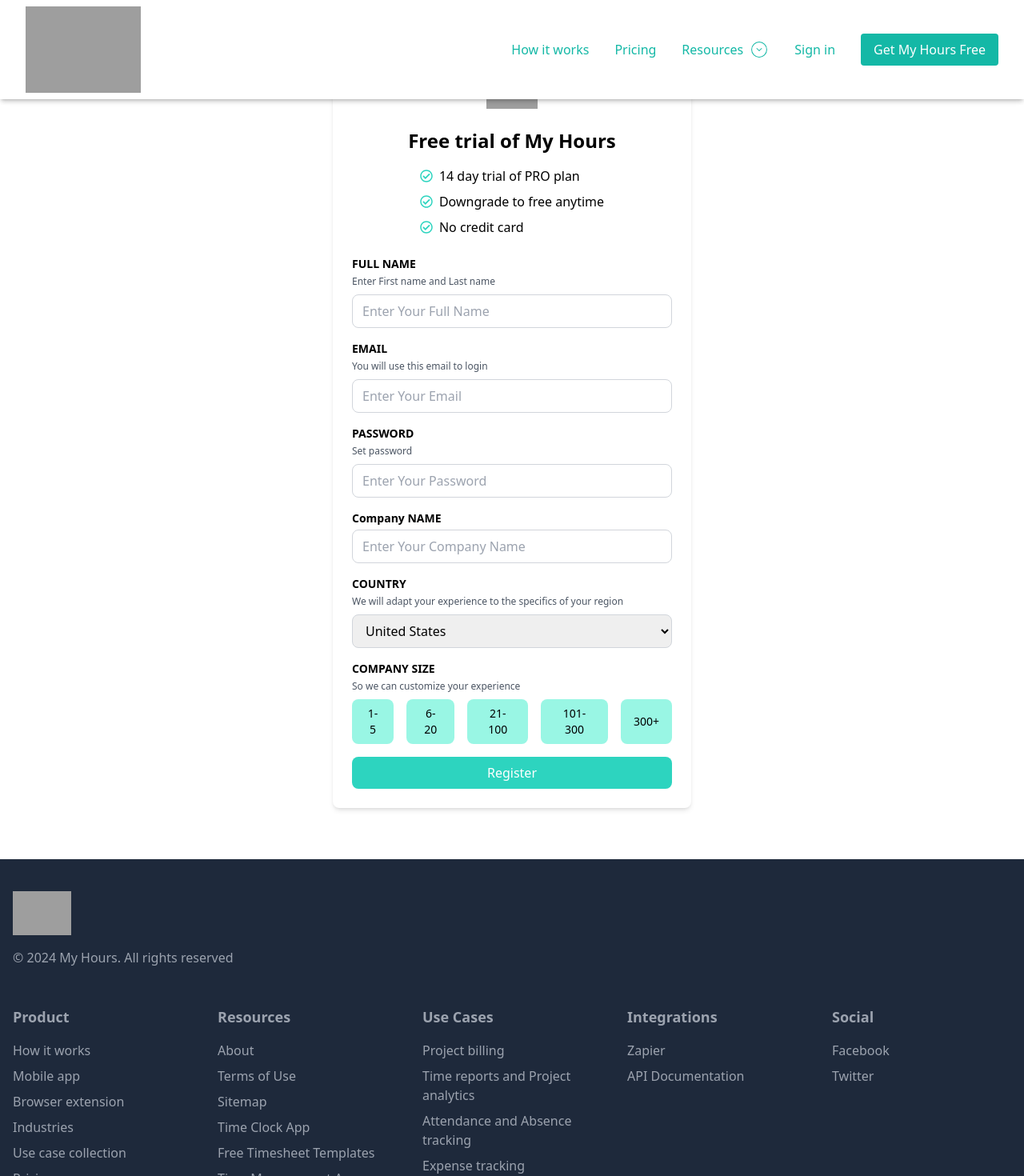
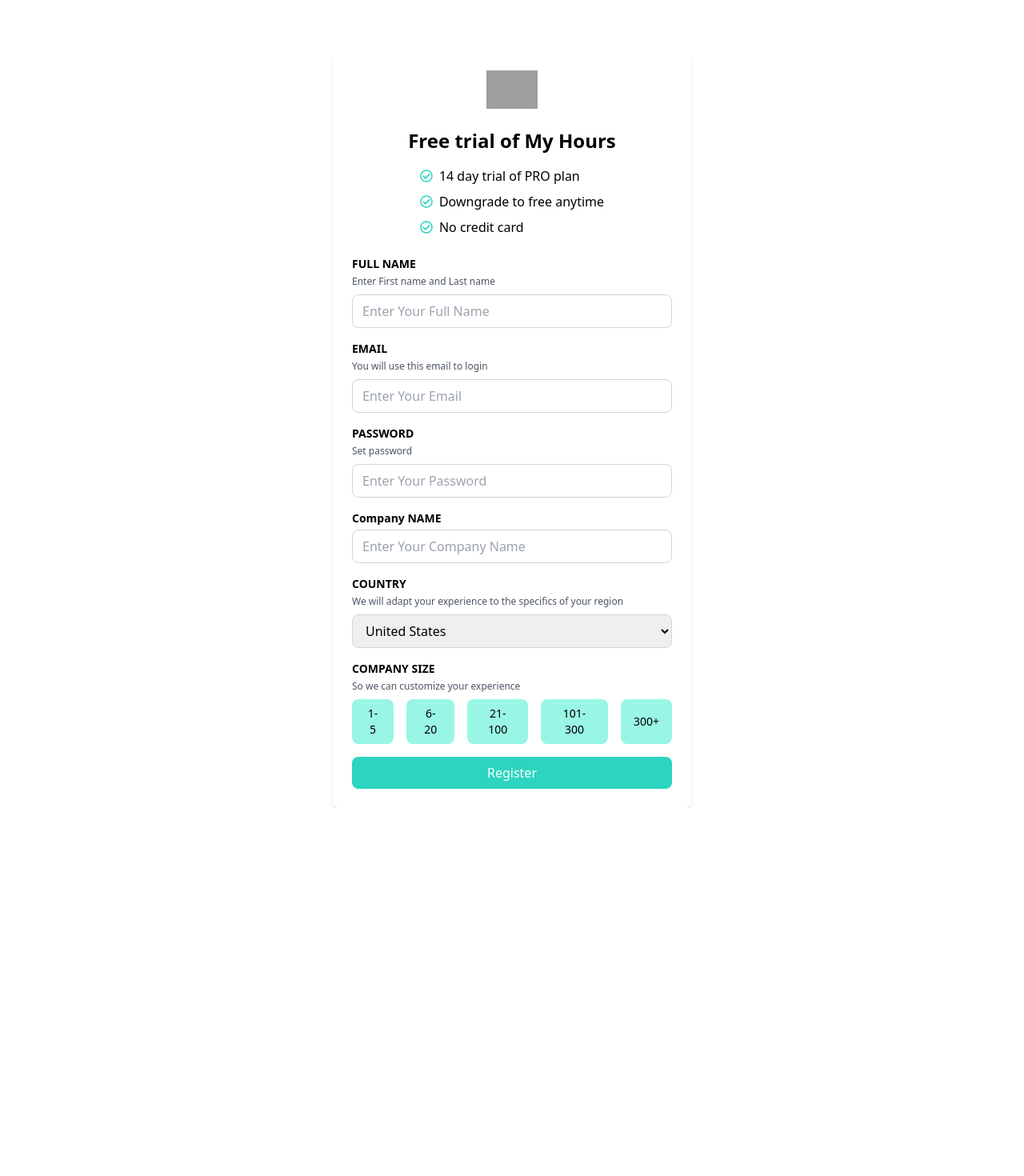
Before and after one commit to prabalbhandary/Softech, a React (Create React App) app: page /register in a window 1280 px wide. Shown: the top 1470 px of the page at 80% size. After the commit the page ends 1010 px from the top, so only its background shows below. Built offline with nearby package versions, Linux system fonts and the light colour scheme; grey boxes are pictures that could not be loaded.

Commit message:
No_Header&Footer_In_Login&Register

```diff
--- a/src/App.js
+++ b/src/App.js
@@ -1,9 +1,9 @@
 import React from "react";
+import { Route, Routes, useLocation } from "react-router-dom";
 import Header from "./components/Header/Header";
 import Footer from "./components/Footer/Footer";
 import Home from "./pages/Home/Home";
-import { Route, Routes } from "react-router-dom";
-import Work from './pages/Works/Works'
+import Work from './pages/Works/Works';
 import Pricing from "./pages/Pricing/Pricing";
 import UseCases from "./pages/UseCases/UseCases";
 import Industries from "./pages/Industries/Industries";
@@ -16,10 +16,13 @@
 import Register from "./pages/Register/Register";
 
 const App = () => {
+  const location = useLocation();
+  const hideHeaderFooter = location.pathname === "/login" || location.pathname === "/register";
+
   return (
     <div className="flex flex-col h-screen">
-      <Header />
-      <main className="pt-16 pb-16">
+      {!hideHeaderFooter && <Header />}
+      <main className={`pt-16 pb-16 ${hideHeaderFooter ? 'h-full' : ''}`}>
         <Routes>
           <Route path="/" element={<Home />} />
           <Route path="/works" element={<Work />} />
@@ -35,7 +38,7 @@
           <Route path="/register" element={<Register />} />
         </Routes>
       </main>
-      <Footer />
+      {!hideHeaderFooter && <Footer />}
     </div>
   );
 };
```
